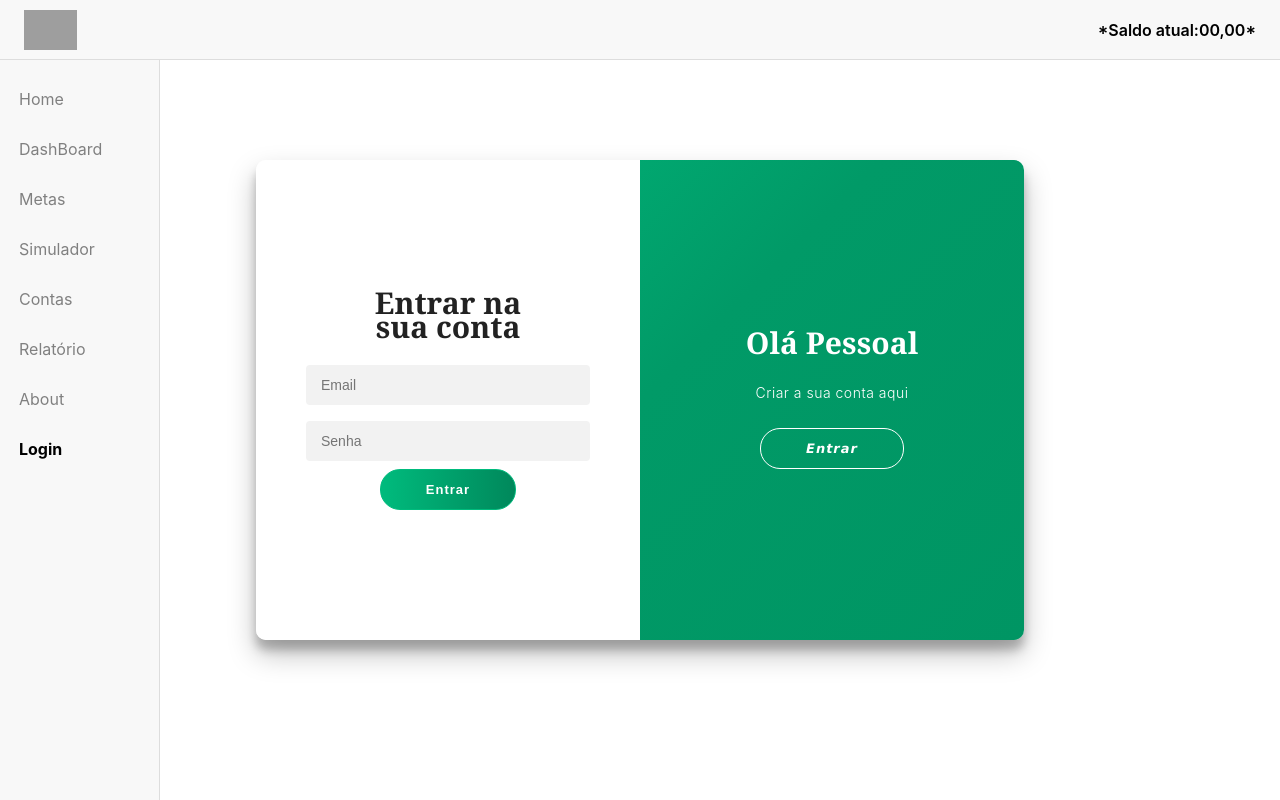
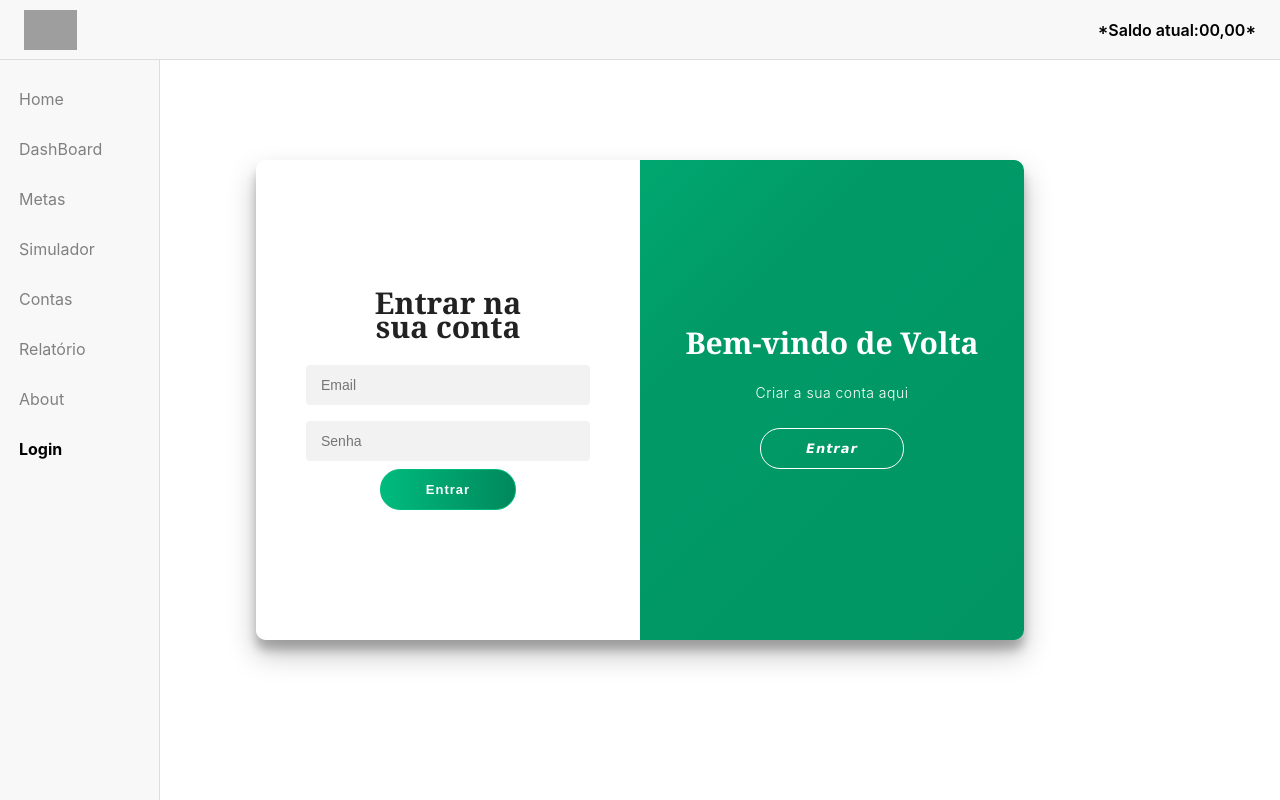
Before and after one commit to Hackaton-2026-Financas/hackaton2026, a Vue app: page /Login in a window 1280 px wide. Built offline with nearby package versions, Linux system fonts and the light colour scheme; grey boxes are pictures that could not be loaded.

Commit message:
fix: update da mensagem de boas-vindas

```diff
--- a/src/components/Login.vue
+++ b/src/components/Login.vue
@@ -77,7 +77,7 @@ function logarUsuario() {
             <button type="button" class="ghost" @click="mudarParaLogin">𝙀𝙣𝙩𝙧𝙖𝙧</button>
           </div>
           <div class="switch-panel panel-right">
-            <h1>Olá Pessoal</h1>
+            <h1>Bem-vindo de Volta</h1>
             <p>Criar a sua conta aqui</p>
             <button type="button" class="ghost" @click="mudarParaCadastro">𝙀𝙣𝙩𝙧𝙖𝙧</button>
           </div>
```
